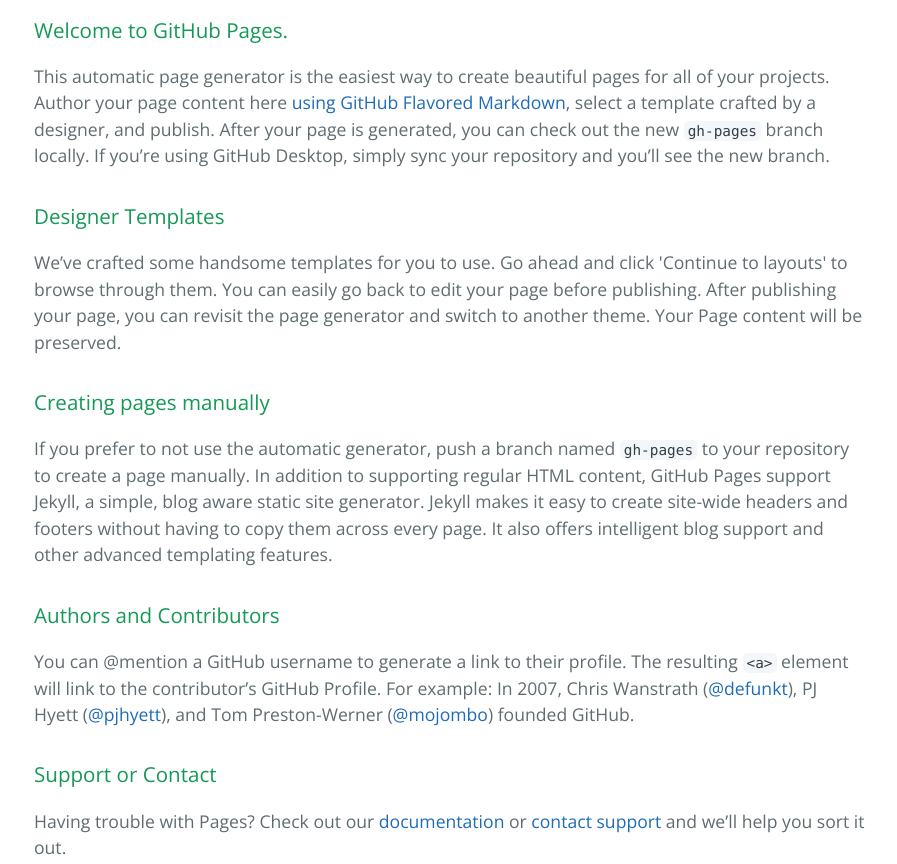
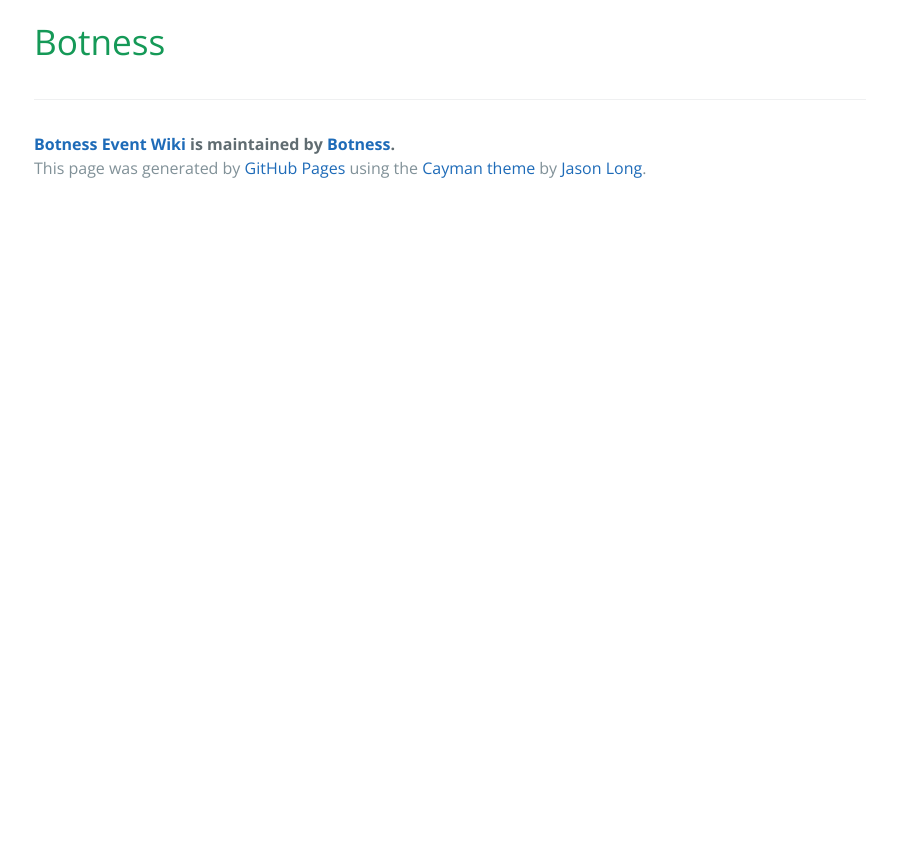
Before and after one commit to Botness/events, a plain HTML site: page index.html in a window 1280 px wide. Shown: the part 400-1264 px from the top of the page, without its empty margins (190-1087 px from the left). After the commit the page ends 800 px from the top, so only its background shows below. Drawn offline with nearby package versions, Linux system fonts and the light colour scheme.

Commit message:
Updating index.html

```diff
--- a/index.html
+++ b/index.html
@@ -19,30 +19,7 @@
     </section>
 
     <section class="main-content">
-      <h3>
-<a id="welcome-to-github-pages" class="anchor" href="#welcome-to-github-pages" aria-hidden="true"><span aria-hidden="true" class="octicon octicon-link"></span></a>Welcome to GitHub Pages.</h3>
-
-<p>This automatic page generator is the easiest way to create beautiful pages for all of your projects. Author your page content here <a href="https://guides.github.com/features/mastering-markdown/">using GitHub Flavored Markdown</a>, select a template crafted by a designer, and publish. After your page is generated, you can check out the new <code>gh-pages</code> branch locally. If you’re using GitHub Desktop, simply sync your repository and you’ll see the new branch.</p>
-
-<h3>
-<a id="designer-templates" class="anchor" href="#designer-templates" aria-hidden="true"><span aria-hidden="true" class="octicon octicon-link"></span></a>Designer Templates</h3>
-
-<p>We’ve crafted some handsome templates for you to use. Go ahead and click 'Continue to layouts' to browse through them. You can easily go back to edit your page before publishing. After publishing your page, you can revisit the page generator and switch to another theme. Your Page content will be preserved.</p>
-
-<h3>
-<a id="creating-pages-manually" class="anchor" href="#creating-pages-manually" aria-hidden="true"><span aria-hidden="true" class="octicon octicon-link"></span></a>Creating pages manually</h3>
-
-<p>If you prefer to not use the automatic generator, push a branch named <code>gh-pages</code> to your repository to create a page manually. In addition to supporting regular HTML content, GitHub Pages support Jekyll, a simple, blog aware static site generator. Jekyll makes it easy to create site-wide headers and footers without having to copy them across every page. It also offers intelligent blog support and other advanced templating features.</p>
-
-<h3>
-<a id="authors-and-contributors" class="anchor" href="#authors-and-contributors" aria-hidden="true"><span aria-hidden="true" class="octicon octicon-link"></span></a>Authors and Contributors</h3>
-
-<p>You can @mention a GitHub username to generate a link to their profile. The resulting <code>&lt;a&gt;</code> element will link to the contributor’s GitHub Profile. For example: In 2007, Chris Wanstrath (<a href="https://github.com/defunkt" class="user-mention">@defunkt</a>), PJ Hyett (<a href="https://github.com/pjhyett" class="user-mention">@pjhyett</a>), and Tom Preston-Werner (<a href="https://github.com/mojombo" class="user-mention">@mojombo</a>) founded GitHub.</p>
-
-<h3>
-<a id="support-or-contact" class="anchor" href="#support-or-contact" aria-hidden="true"><span aria-hidden="true" class="octicon octicon-link"></span></a>Support or Contact</h3>
-
-<p>Having trouble with Pages? Check out our <a href="https://help.github.com/pages">documentation</a> or <a href="https://github.com/contact">contact support</a> and we’ll help you sort it out.</p>
+      <h1>Botness</h1>
 
       <footer class="site-footer">
         <span class="site-footer-owner"><a href="https://github.com/Botness/events">Botness Event Wiki</a> is maintained by <a href="https://github.com/Botness">Botness</a>.</span>
```
